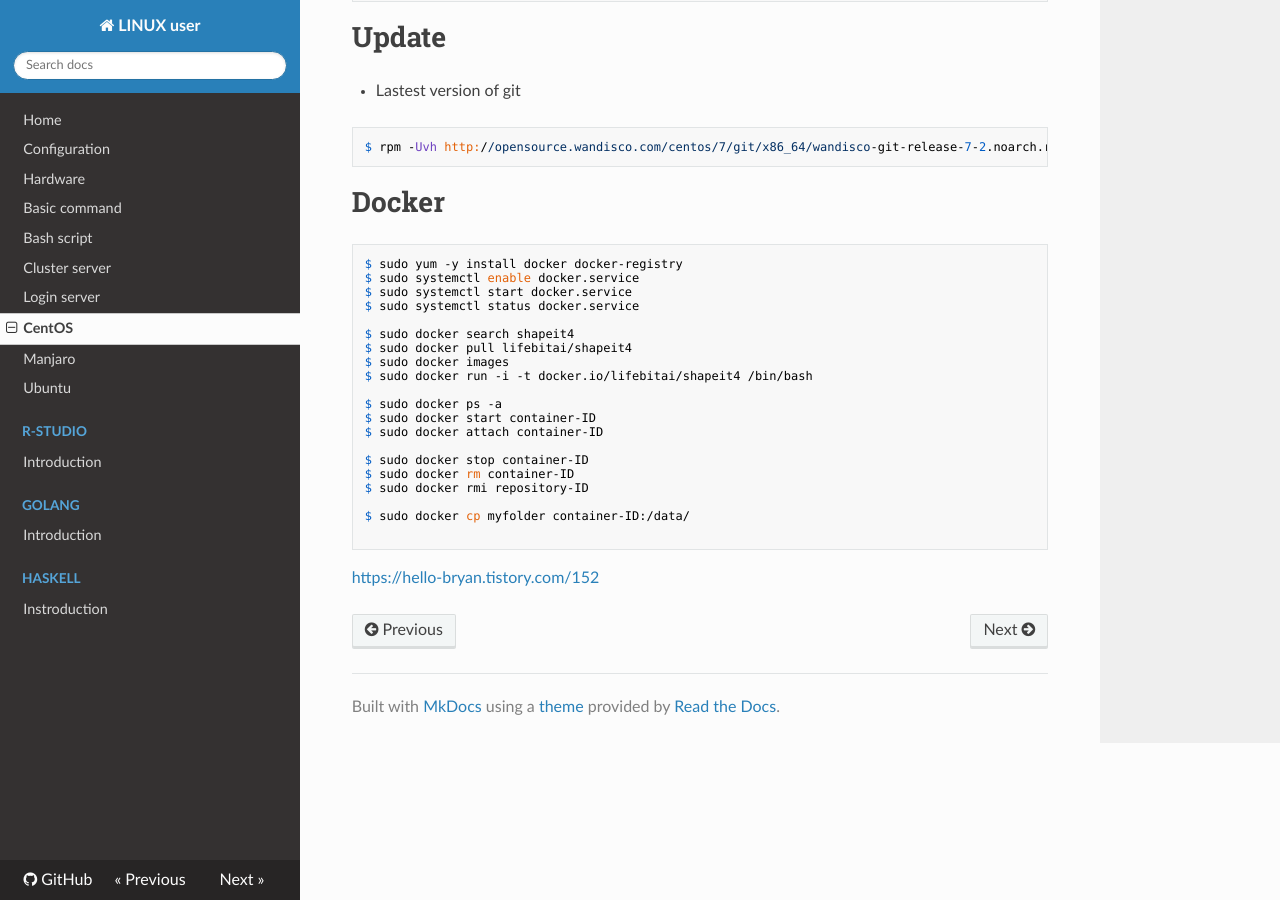
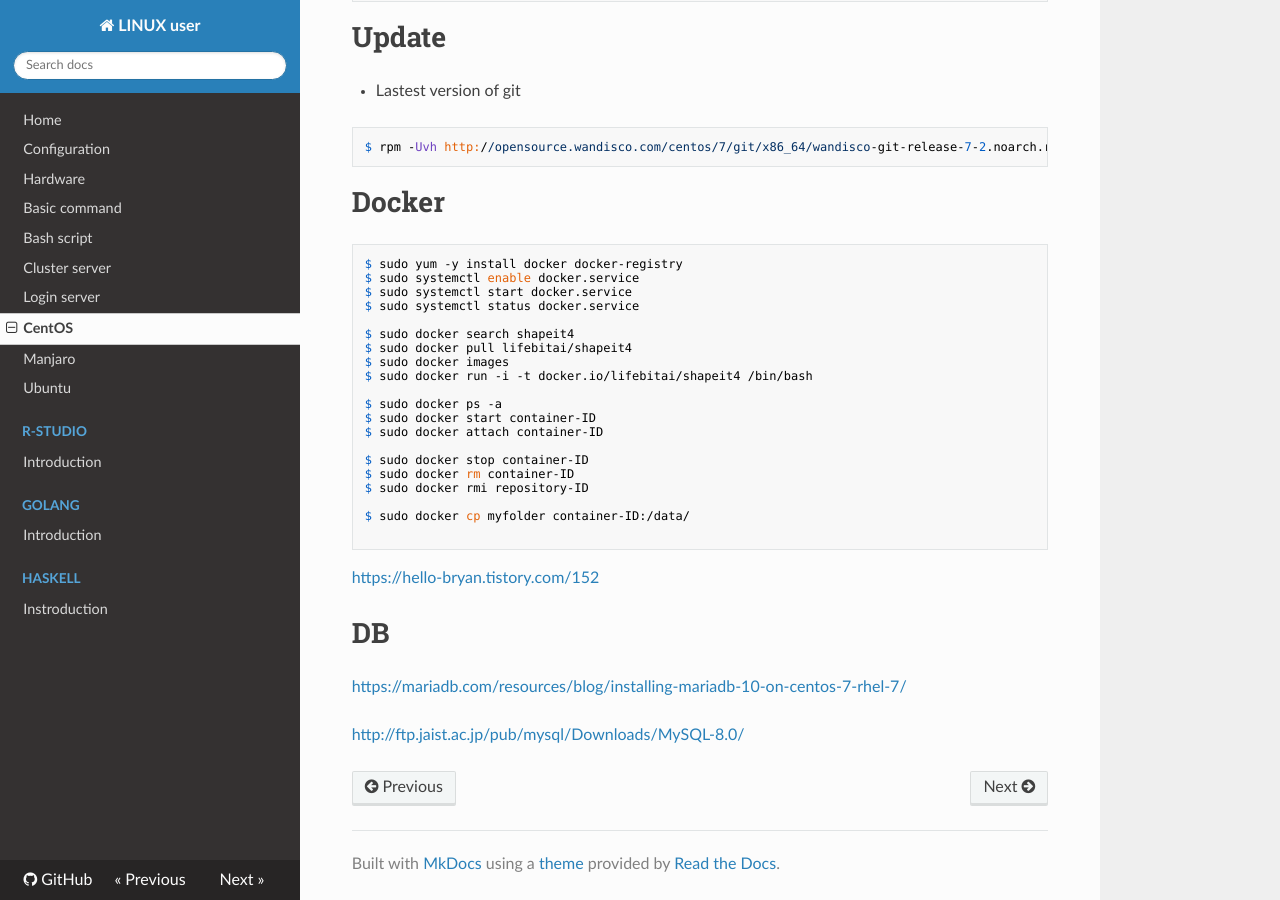
Before and after one commit to WonyoungCho/LINUX, an MkDocs documentation site: the page built from docs/centos_conf.md, in a window 1280 px wide and 900 px high, scrolled down 2271 px. Built offline with MkDocs 1.6.1, drawn with Linux system fonts in a browser that asks for light colours; nearby versions of some CDN libraries; old or Windows-style settings are respelled for this version of MkDocs.

Commit message:
Update centos_conf.md

````diff
--- a/docs/centos_conf.md
+++ b/docs/centos_conf.md
@@ -144,3 +144,8 @@ $ sudo docker cp myfolder container-ID:/data/
 
 ```
 <https://hello-bryan.tistory.com/152>
+
+# DB
+<https://mariadb.com/resources/blog/installing-mariadb-10-on-centos-7-rhel-7/>
+
+<http://ftp.jaist.ac.jp/pub/mysql/Downloads/MySQL-8.0/>
````
